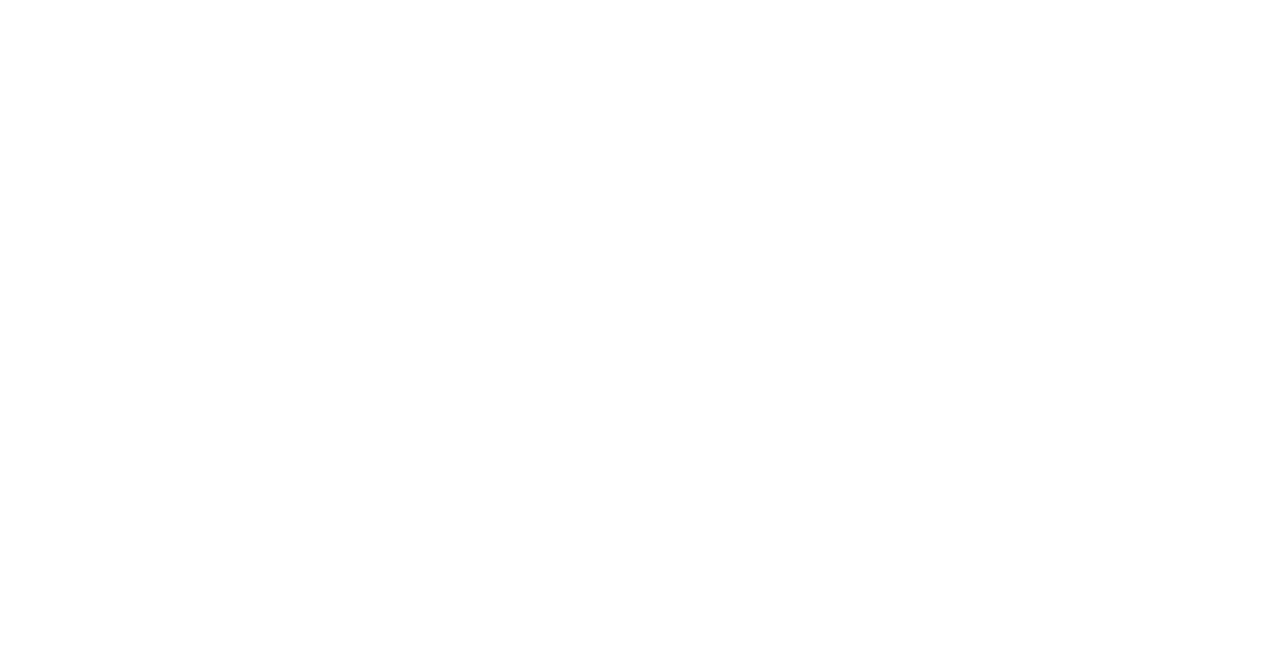
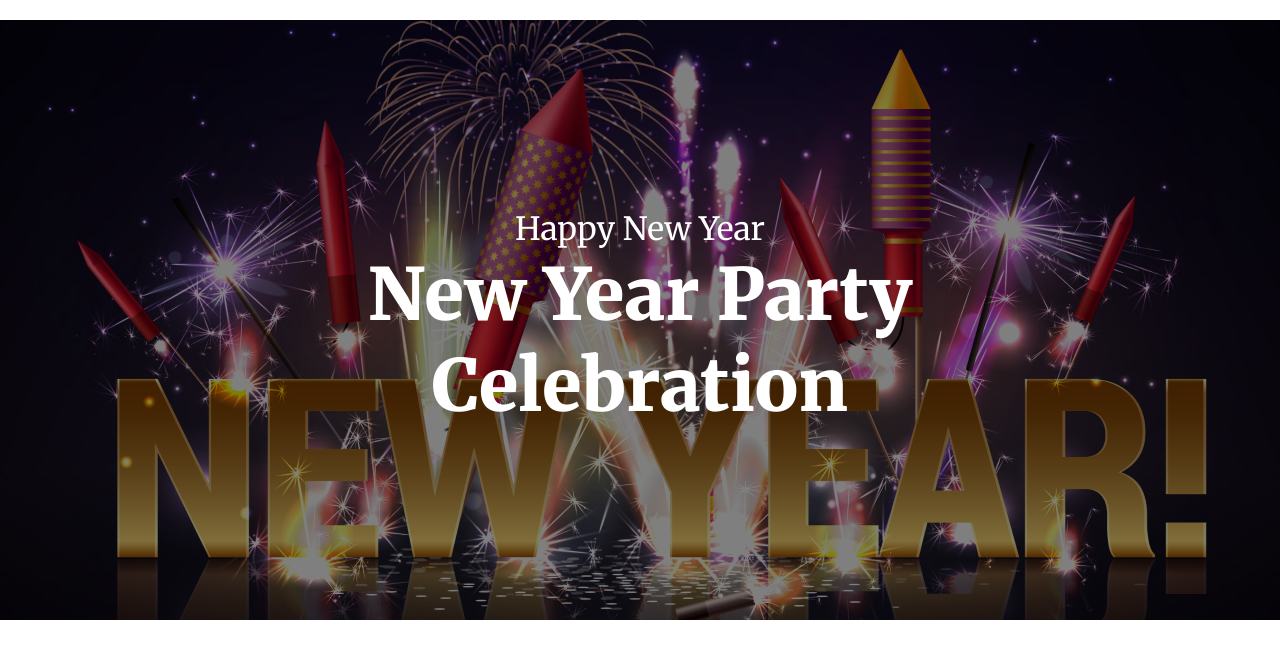
Before and after one commit to alnomanbd/new-year-offer, a plain HTML site: page index.html in a window 1280 px wide. Drawn offline with Linux system fonts and the light colour scheme.

Commit message:
added header section

```diff
--- a/css/style.css
+++ b/css/style.css
@@ -0,0 +1,46 @@
+@import url('https://fonts.googleapis.com/css2?family=Merriweather:ital,wght@0,300;0,400;0,700;0,900;1,300;1,400;1,700;1,900&display=swap');
+
+*{
+    box-sizing: border-box;
+    margin: 0;
+    padding: 0;
+}
+
+body{
+    font-family: "Merriweather", serif;
+}
+
+/* Banner Section Styles Start From Here */
+.banner-container{
+    max-width: 1320px;
+    margin: 0px auto;
+    border: 0px solid tomato;
+    min-height: 600px;
+    margin-top: 20px;
+    background-color: rgba(0,0,0,0.5);
+    background-image: url('/images/Banner\ Image.png');
+    background-position: center;
+    background-repeat: no-repeat;
+    background-size: cover;
+    background-blend-mode: overlay;
+}
+
+.banner-content{
+    height: 600px;
+    display: flex;
+    flex-direction: column;
+    justify-content: center;
+    align-items: center;
+    text-align: center;
+}
+
+.banner-content p{
+    color: white;
+    font-size: 32px;
+    font-weight: 400;
+}
+.banner-content h1{
+    color: white;
+    font-size: 72px;
+    font-weight: 900;
+}
--- a/index.html
+++ b/index.html
@@ -7,6 +7,17 @@
     <link rel="stylesheet" href="css/style.css">
 </head>
 <body>
+    <header class="banner-container">
+        <div class="banner-content">
+            <p>Happy New Year</p>
+            <h1>New Year Party<br>Celebration</h1>
+        </div>
+    </header>
+    <main>
 
+    </main>
+    <footer>
+
+    </footer>
 </body>
 </html>
```
